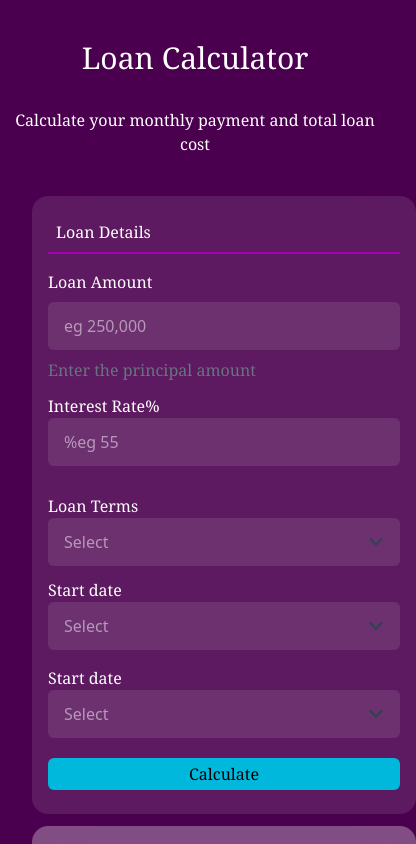
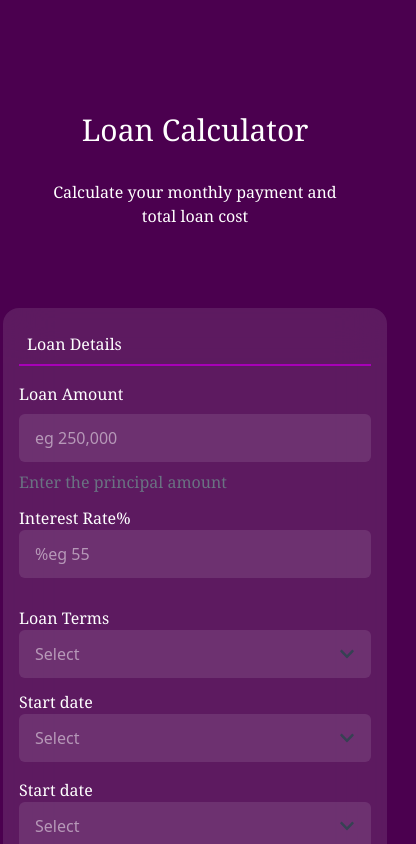
Before and after one commit to Yohaan-dev/Loan-Calculator, a React (Vite) app: page / in a window 390 px wide. Shown: the top 844 px of the page, 416 px wide, since content can reach past the window. Built offline with nearby package versions, Linux system fonts and the light colour scheme.

Commit message:
Initial Commit

```diff
--- a/src/components/Card.jsx
+++ b/src/components/Card.jsx
@@ -3,9 +3,9 @@ import { FaChevronDown, FaExclamationTriangle } from 'react-icons/fa';
 
 const Card = () => {
   return (
-      <section className='bg-fuchsia-950 p-4 mx-auto py-10'>
-          <div className='grid grid-rows-1 mx-4 md:grid-cols-2 gap-3 items-center md:justify-between'>
-              <div className='w-96 max-w-sm bg-white/10 rounded-2xl backdrop-blur-xl p-4 overflow-hidden'>
+      <section className='bg-fuchsia-950 py-10'>
+          <div className='grid grid-rows-1 md:grid-cols-2 gap-3 space-y-3 md:space-y-0 items-center justify-center md:mx-8 md:justify-evenly'>
+              <div className='w-96 bg-white/10 rounded-2xl backdrop-blur-xl p-4 overflow-hidden'>
                   <h1 className='text-white font-serif p-2 border-b-2 border-fuchsia-700'>Loan Details</h1>
                   <div className='mt-4'>
                       <label className='text-white font-serif'>Loan Amount</label>
--- a/src/components/Hero.jsx
+++ b/src/components/Hero.jsx
@@ -2,9 +2,11 @@ import React from 'react'
 
 const Hero = () => {
   return (
-      <section className='bg-fuchsia-950 mt-10 items-center'>
-              <h2 className='text-white font-serif text-3xl text-center my-8'>Loan Calculator</h2>
-              <p className='text-white font-serif text-center'>Calculate your monthly payment and total loan cost</p>
+      <section className='bg-fuchsia-950 mt-10 mx-auto'>
+      <div className='flex flex-col justify-center items-center py-10 px-4 md:px-0'>
+        <h2 className='text-white font-serif text-3xl my-8 text-center'>Loan Calculator</h2>
+              <p className='text-white font-serif text-center'>Calculate your monthly payment and <span className='block md:inline-block space-y-3'>total loan cost</span></p>
+      </div>
     </section>
   )
 }
--- a/src/components/Results.jsx
+++ b/src/components/Results.jsx
@@ -4,7 +4,7 @@ import { FaLongArrowAltRight } from 'react-icons/fa';
 const Results = () => {
   return (
       <section className='bg-fuchsia-950 mx-auto p-4'>
-          <div className='grid grid-rows-1 md:grid-cols-3 mx-4 gap-3 items-stretch'>
+          <div className='grid grid-rows-1 md:grid-cols-3 mx-4 gap-3 items-stretch justify-center md:justify-evenly'>
               <div className='w-96 p-4 rounded-md shadow-2xl backdrop-blur-3xl bg-fuchsia-600/30'>
                   <h1 className='text-white text-lg font-semibold'>Payment Schedule</h1>
                   <p className='text-white my-2'>View detailed monthly breakdown</p>
```
